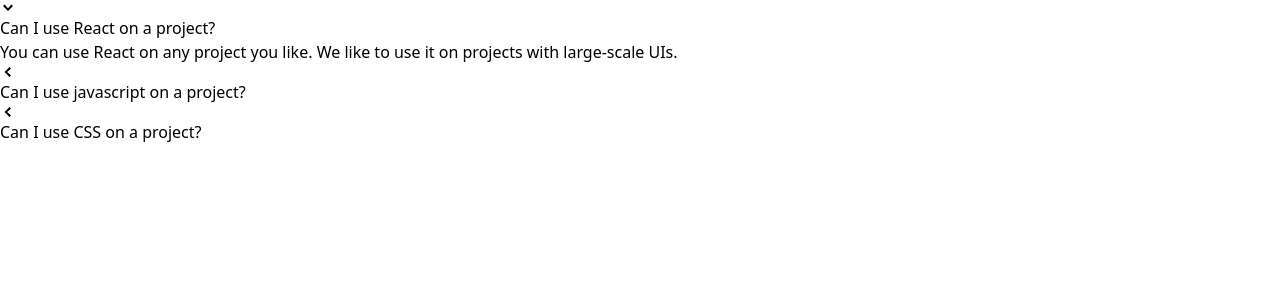
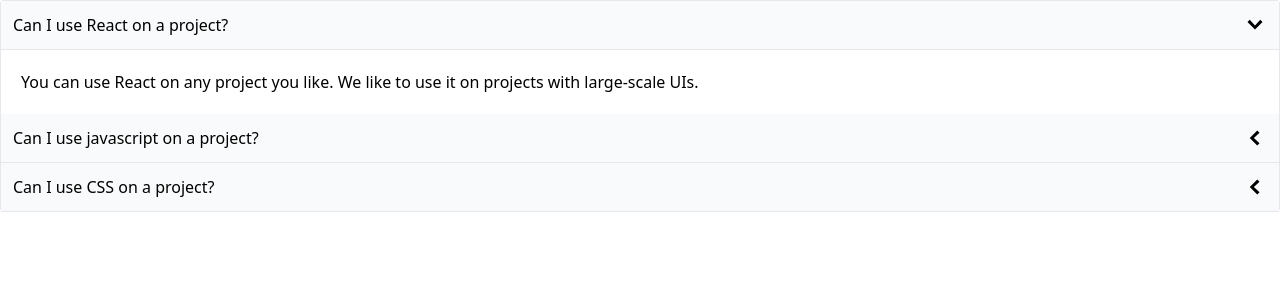
Before and after one commit to kardi06/react-coms, a React (Create React App) app: page / in a window 1280 px wide. Shown: the top 300 px of the page. Built offline with nearby package versions, Linux system fonts and the light colour scheme.

Commit message:
accordion styling

```diff
--- a/src/components/Accordion.js
+++ b/src/components/Accordion.js
@@ -1,28 +1,29 @@
 import { useState } from "react";
-import {GoChevronDown, GoChevronLeft } from "react-icons/go";
-const Accordion = ({items}) => {
+import { GoChevronDown, GoChevronLeft } from "react-icons/go";
+const Accordion = ({ items }) => {
   const [expandedIndex, setExpandedIndex] = useState(0);
   const handleClick = (nextIndex) => {
     setExpandedIndex(nextIndex);
-    }
+  };
 
   const renderedItems = items.map((item, index) => {
     const isExpanded = index === expandedIndex;
 
-        const icon = <span>{isExpanded ? <GoChevronDown/> : <GoChevronLeft/>}</span>;
+    const icon = (
+      <span className="text-2xl">{isExpanded ? <GoChevronDown /> : <GoChevronLeft />}</span>
+    );
 
     return (
       <div key={item.id}>
-                <div onClick={() => handleClick(index)}>{icon}{item.label}</div>
-                {isExpanded && <div>{item.content}</div>}
+        <div className="flex p-3 bg-gray-50 border-b items-center cursor-pointer justify-between" onClick={() => handleClick(index)}>
+          {item.label}
+          {icon}
         </div>
-        )
-    })
-    return (
-        <div>
-            {renderedItems}
+        {isExpanded && <div className="border-p p-5">{item.content}</div>}
       </div>
-    )
-}
+    );
+  });
+  return <div className="border-x border-t rounded">{renderedItems}</div>;
+};
 
 export default Accordion;
```
Lines whose indentation alone changed are shown as unchanged.
